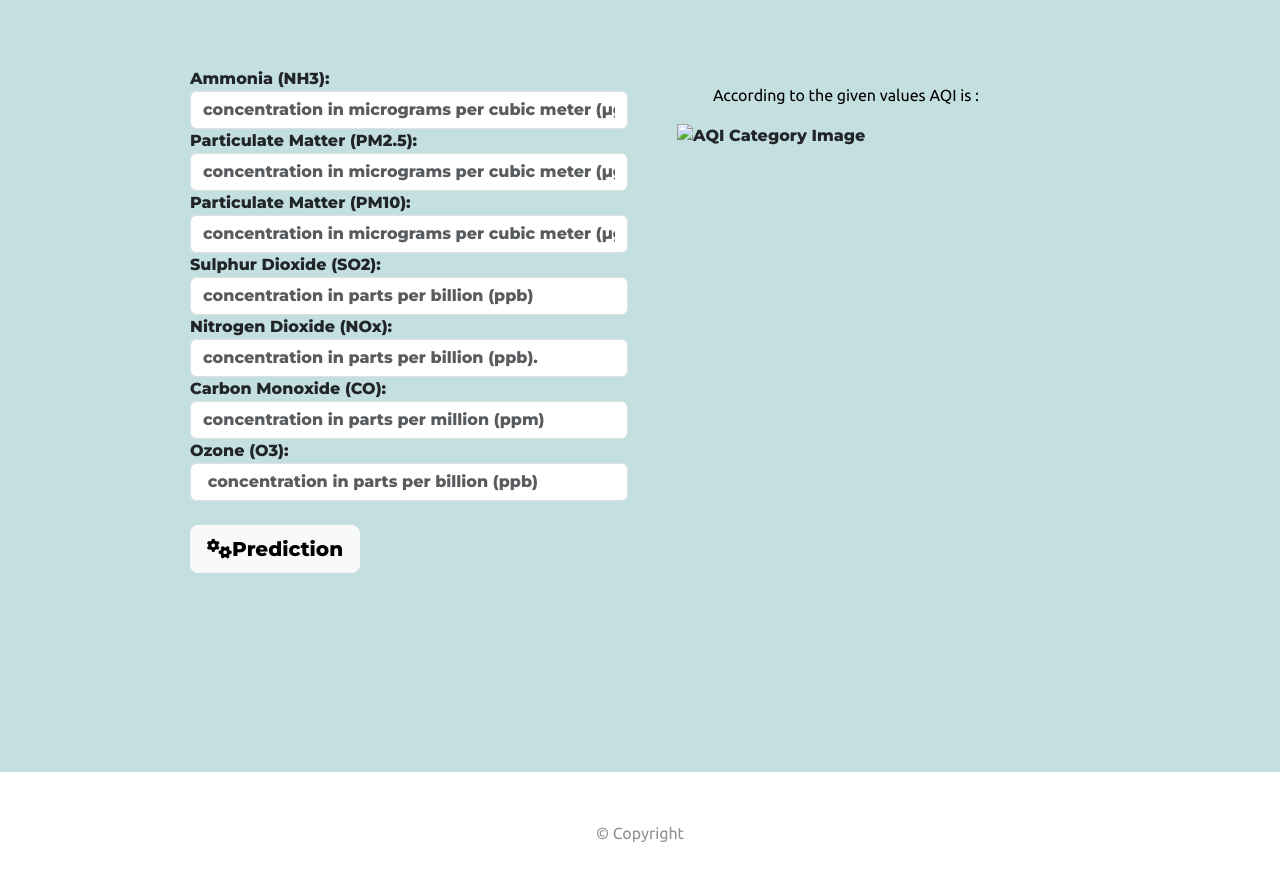
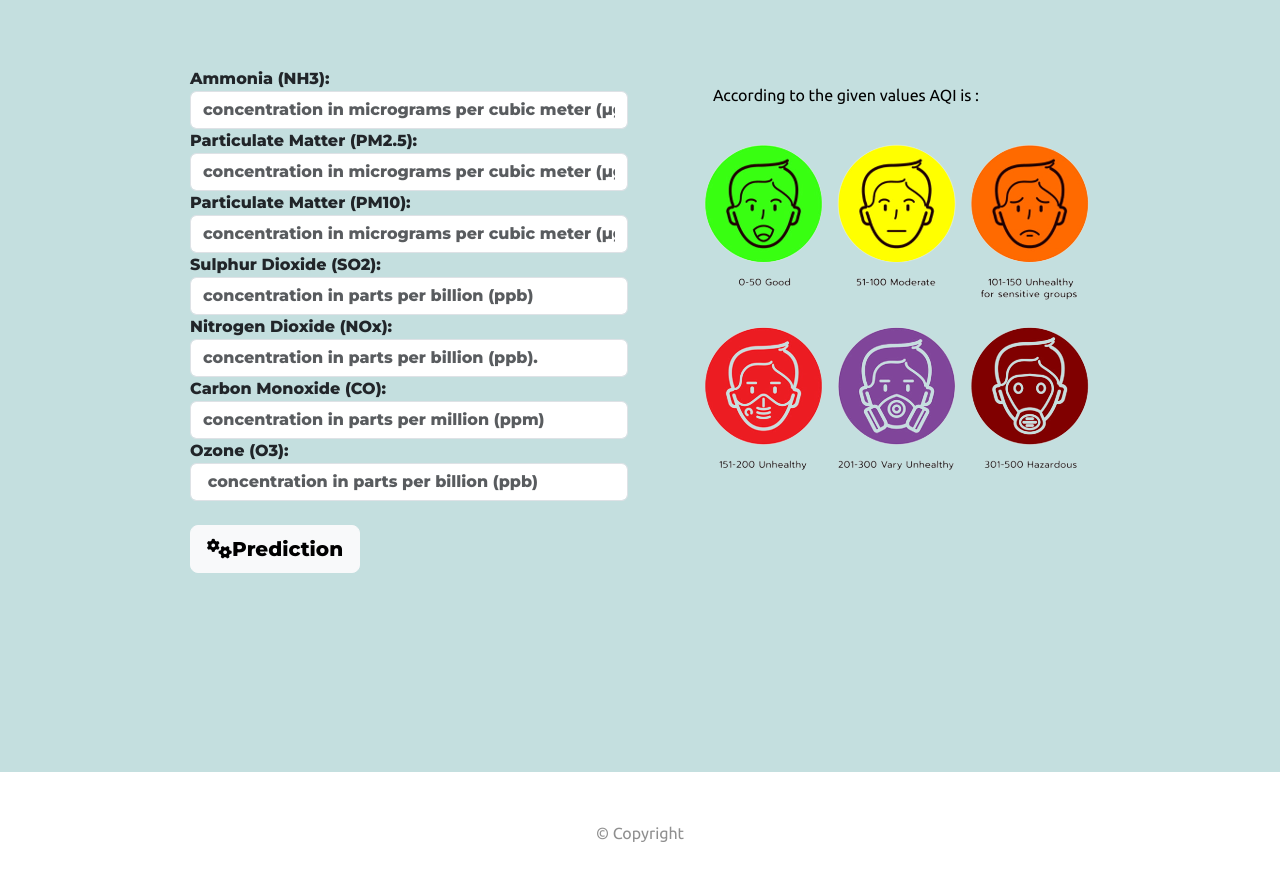
Before and after one commit to rashmi0710/aqi_prediction, a plain HTML site: page index.html in a window 1280 px wide. Shown: the part 1540-2421 px from the top of the page. Drawn offline with nearby package versions, Linux system fonts and the light colour scheme.

Commit message:
Update index.html

```diff
--- a/index.html
+++ b/index.html
@@ -111,7 +111,7 @@
           <p id="result" style="color: black; text-align: center;"> </p>
           <p id="aqiCategory" style="color: black; text-align: center;"> </p>
           <div id ="aqiCategoryy">
-            <img id="aqiImage" src="static/images/category.png" alt="AQI Category Image">
+            <img id="aqiImage" src="category.png" alt="AQI Category Image">
           </div>
         </div>
       </div>
```
